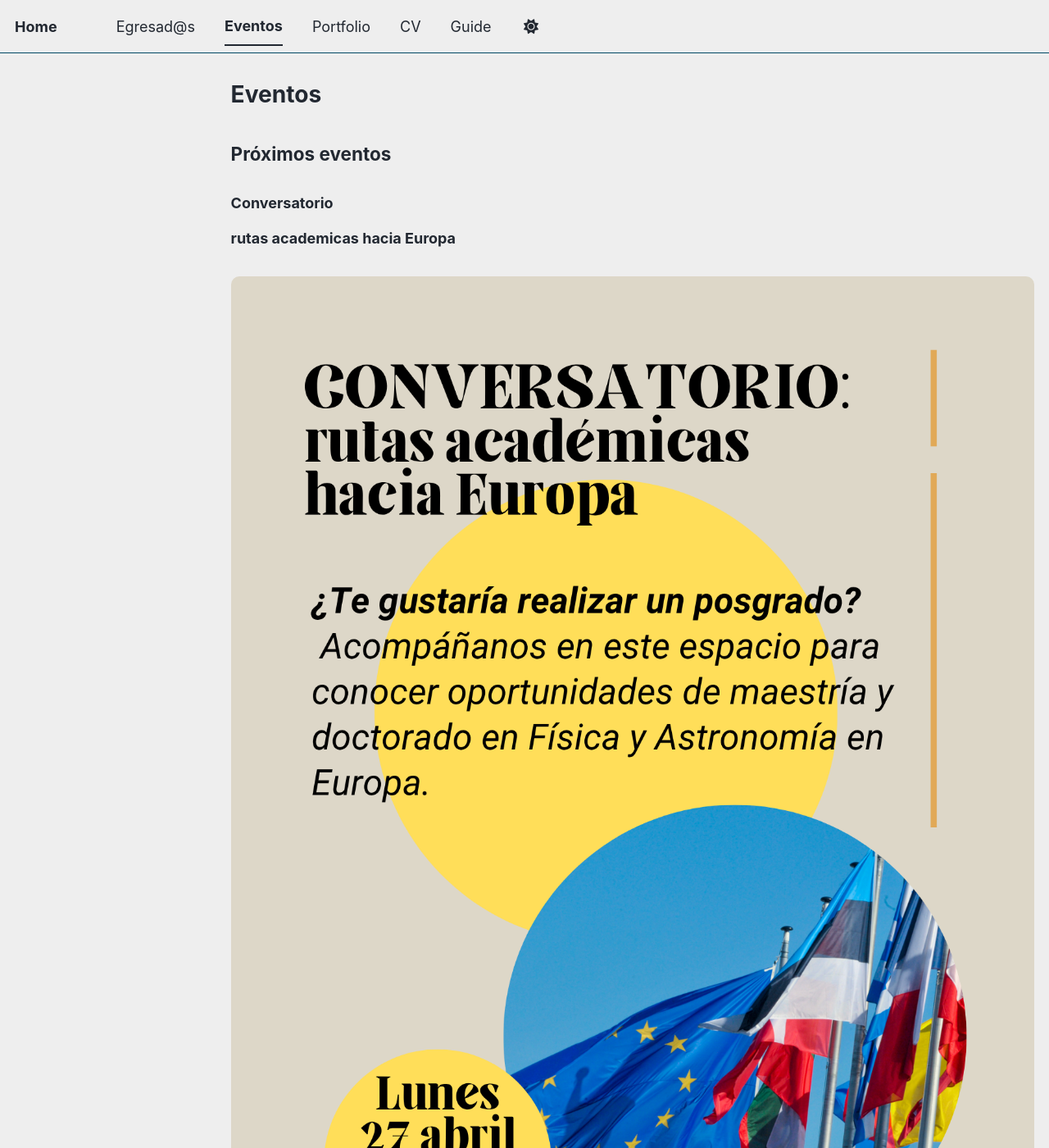
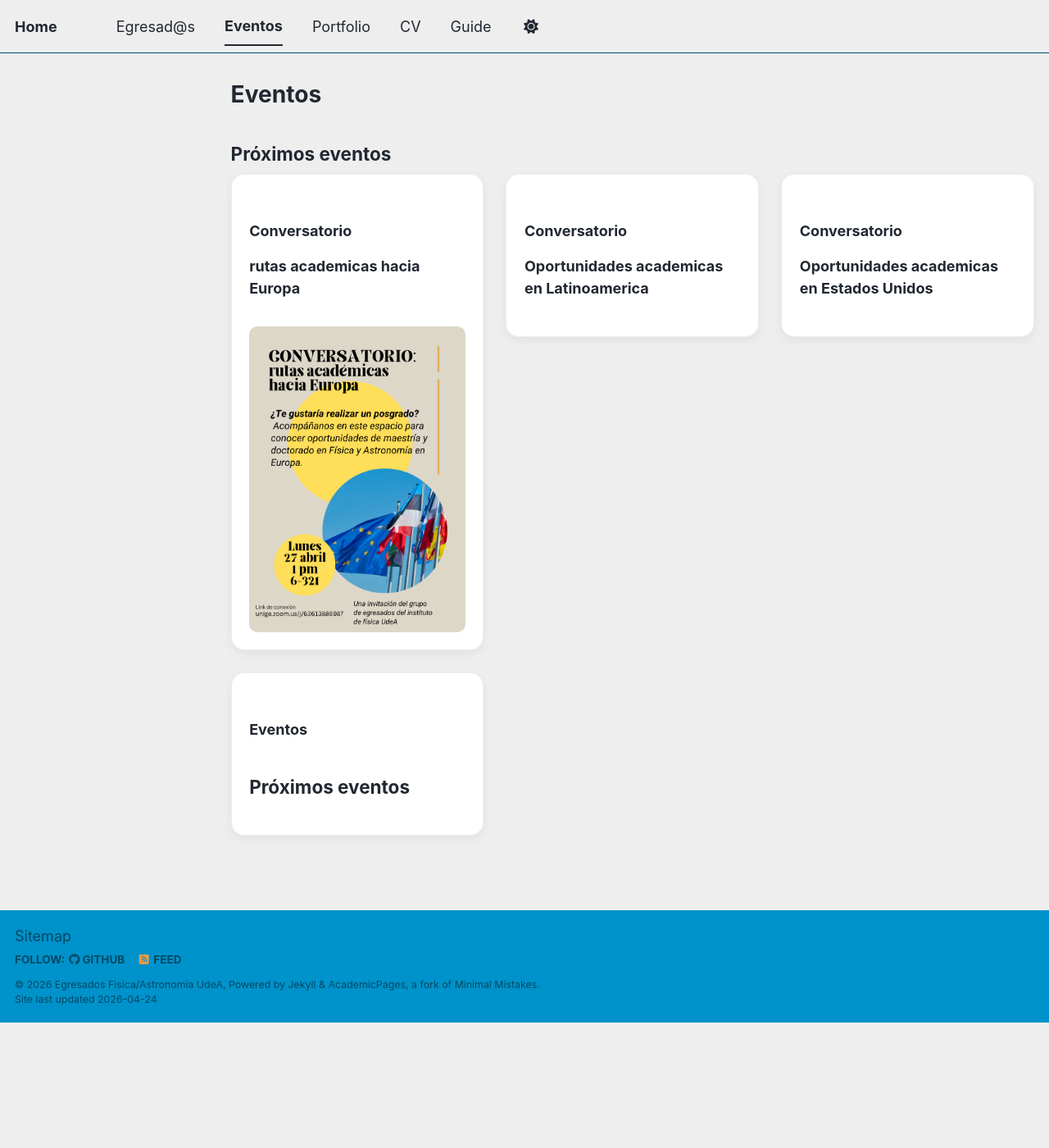
Before and after one commit to egresadosinstitutofisicaudea/egresadosinstitutofisicaudea.github.io, a Jekyll site: the page built from _eventos/eventos.md, in a window 1280 px wide and 1400 px high. Shown: the whole window at 82% size. Built offline with Jekyll 4.4.1, drawn with Linux system fonts in a browser that asks for light colours; a script bundle is joined from its source files by our own code; library files that are not in the unit come from our copies.

Commit message:
Update custom.html

```diff
--- a/_includes/head/custom.html
+++ b/_includes/head/custom.html
@@ -13,7 +13,27 @@
 <link rel="manifest" href="{{ base_path }}/images/manifest.json"/>
 <link rel="icon" href="/images/favicon.ico"/>
 <meta name="theme-color" content="#ffffff"/>
+<style>
+.grid-eventos {
+  display: grid;
+  grid-template-columns: repeat(auto-fill, minmax(300px, 1fr));
+  gap: 1.5rem;
+}
 
+.card-evento {
+  border: 1px solid #eee;
+  border-radius: 16px;
+  padding: 1.2rem;
+  background: white;
+  box-shadow: 0 4px 12px rgba(0,0,0,0.06);
+  transition: 0.2s;
+  cursor: pointer;
+}
+
+.card-evento:hover {
+  transform: translateY(-5px);
+}
+</style>
 <style>
 .grid-personas {
   display: grid;
```
